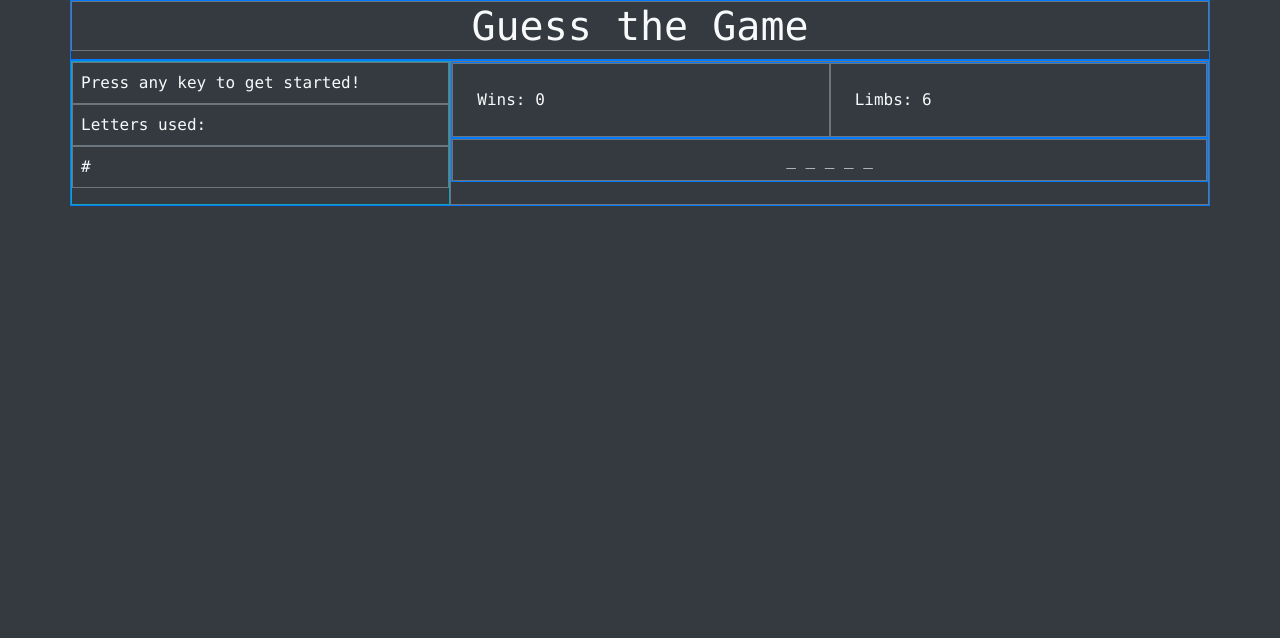
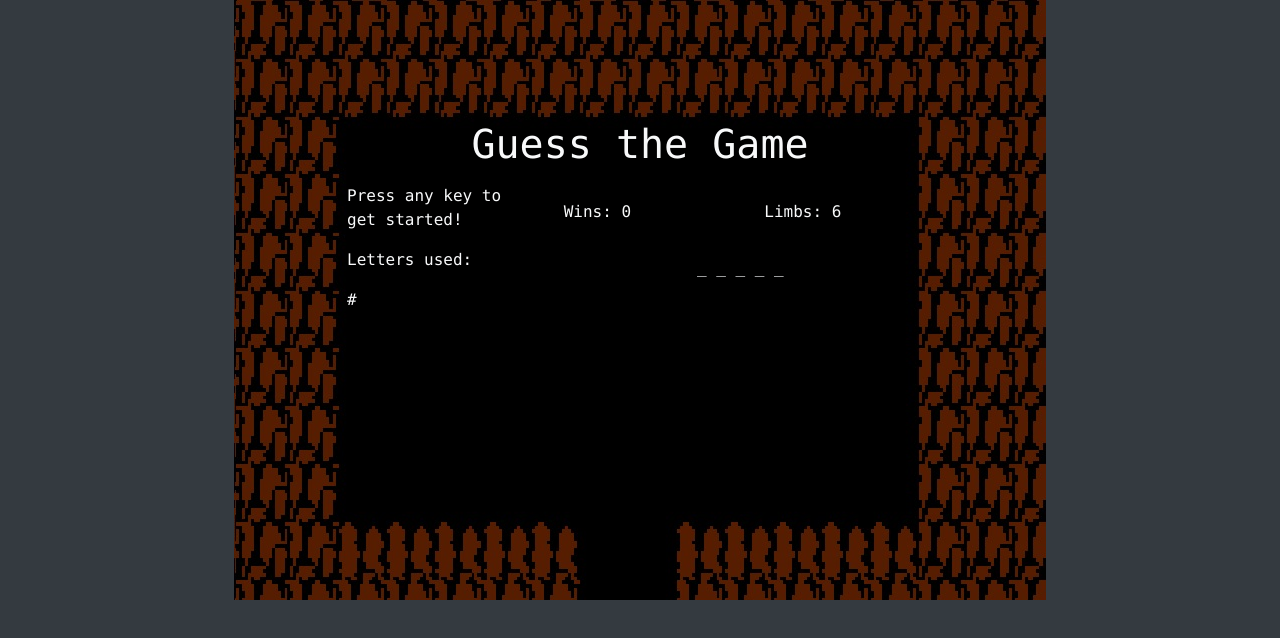
Before and after one commit to mougatrah/Word-Guess-Game, a plain HTML site: page index.html in a window 1280 px wide. Drawn offline with nearby package versions, Linux system fonts and the light colour scheme.

Commit message:
Added background image and finished functionality, just need to add sounds, music, maybe changing backgrounds.

```diff
--- /dev/null
+++ b/assets/css/style.css
@@ -0,0 +1,6 @@
+#main{
+    padding: 120px;
+    width: 812px;
+    height: 600px;
+    background-image: url("../images/zelda.jpg");
+}
--- a/assets/javascript/game.js
+++ b/assets/javascript/game.js
@@ -2,6 +2,7 @@ var lettersUsedHTML = document.getElementById("lettersUsed");
 var winsHTML = document.getElementById("wins");
 var limbsHTML = document.getElementById("limbs");
 var gameNameHTML = document.getElementById("gameName");
+var instructionsHTML = document.getElementById("instructions");
 
 var game = {
   wins: 0,
@@ -19,7 +20,6 @@ var game = {
     this.lettersUsed = ["#"];
     lettersUsedHTML.innerHTML = this.lettersUsed;
 
-    this.updateGameName();
   },
 
   resetGAME: function() {
@@ -36,10 +36,9 @@ var game = {
 
   updateGameName: function() {
     var name = "";
-    console.log(this.gamesToGuess[this.wins].length);
     for (var i = 0; i < this.gamesToGuess[this.wins].length; i++) {
       if (this.lettersCorrect.includes(this.gamesToGuess[this.wins][i])) {
-        name += this.gamesToGuess[this.wins][i];
+        name += this.gamesToGuess[this.wins][i].toUpperCase() + " ";
       } else {
         name += "_ ";
       }
@@ -48,6 +47,15 @@ var game = {
   },
 
   updateGame: function(key) {
+
+           if(this.wins === this.gamesToGuess.length){
+            alert("YOU WON THE GAME!");
+            if(confirm("Want to play again?")){
+               this.resetGAME();
+               }
+          }
+    this.updateGameName();
+    instructionsHTML.innerHTML = "Press ENTER when word is done."
     if (key.length === 1 && key.charCodeAt(0) > 96 && key.charCodeAt(0) < 123) {
       if (
         this.gamesToGuess[this.wins].includes(key) &&
@@ -55,13 +63,10 @@ var game = {
       ) {
         this.lettersCorrect.push(key);
         this.updateGameName();
-        if (gameNameHTML.innerHTML.includes(this.gamesToGuess[this.wins])) {
+        if(gameNameHTML.innerHTML.replace(/ /g, "") == this.gamesToGuess[this.wins].toUpperCase()){
           this.levelUp();
-          if (this.wins === this.gamesToGuess.length) {
-            alert("YOU WON!");
-          }
-        }
-        this.updateGameName();
+       }
+
       } else if (
         !this.lettersUsed.includes(key) &&
         !this.lettersCorrect.includes(key)
@@ -69,15 +74,18 @@ var game = {
         this.lettersUsed.push(key);
         this.limbs--;
         limbsHTML.innerHTML = this.limbs;
-
-        lettersUsedHTML.innerHTML = this.lettersUsed;
+        lettersUsedHTML.innerHTML = this.lettersUsed.toString().toUpperCase().replace(/,/g, " ");
         if (this.limbs == 0) {
+          alert("YOU LOST THE GAME :'(");
           this.resetGAME();
         }
       }
+
+
     }
+
   }
-};
+}
 
 document.onkeyup = function(event) {
   var userKey = event.key.toLowerCase();
--- a/index.html
+++ b/index.html
@@ -7,40 +7,40 @@
 
     <!-- Bootstrap CSS -->
     <link rel="stylesheet" href="https://stackpath.bootstrapcdn.com/bootstrap/4.1.3/css/bootstrap.min.css" integrity="sha384-MCw98/SFnGE8fJT3GXwEOngsV7Zt27NXFoaoApmYm81iuXoPkFOJwJ8ERdknLPMO" crossorigin="anonymous">
-
+    <link rel="stylesheet" href="assets/css/style.css"/>
     <title>Guess the Game</title>
 
   </head>
   <body class="bg-dark text-light">
-    <div class="container text-monospace">
-      <div class="border border-primary text-center row">
-    <h1 class="col-12 border border-secondary">Guess the Game</h1>
+    <div id="main" class="container text-monospace">
+      <div class=" text-center row">
+    <h1 class="col-12  ">Guess the Game</h1>
     </div>
 
-      <div class="row border border-primary">
-        <div class="col-4 border border-info">
+      <div class="row ">
+        <div class="col-4  -info">
           <div class="row">
-            <div class="col-12 p-2 border border-secondary">
+            <div id="instructions" class="col-12 p-2  ">
           Press any key to get started!
             </div>
-            <div class="col-12 p-2 border border-secondary">
+            <div class="col-12 p-2  ">
               Letters used:
             </div>
-            <p class="col-12 p-2 border border-secondary text-wrap" id="lettersUsed">#</p>
+            <p class="col-12 p-2   text-wrap" id="lettersUsed">#</p>
           </div>
         </div>
-        <div class="col-8 border border-secondary">
-          <div class="row border border-primary">
-            <div class="col-6 p-4 border border-secondary">
+        <div class="col-8  ">
+          <div class="row ">
+            <div class="col-6 p-4  ">
               Wins: <span id="wins"></span>
             </div>
-             <div class="col-6 p-4 border border-secondary">
+             <div class="col-6 p-4  ">
                Limbs: <span id="limbs"></span>
             </div>
           </div>
 
-          <div class="row text-center border border-primary">
-            <div id="gameName" class="col-12 p-2 border border-secondary">
+          <div class="row text-center ">
+            <div id="gameName" class="col-12 p-2  ">
             </div>
         </div>
       </div>
```
Also changed, not shown: assets/images/zelda.jpg (added).
